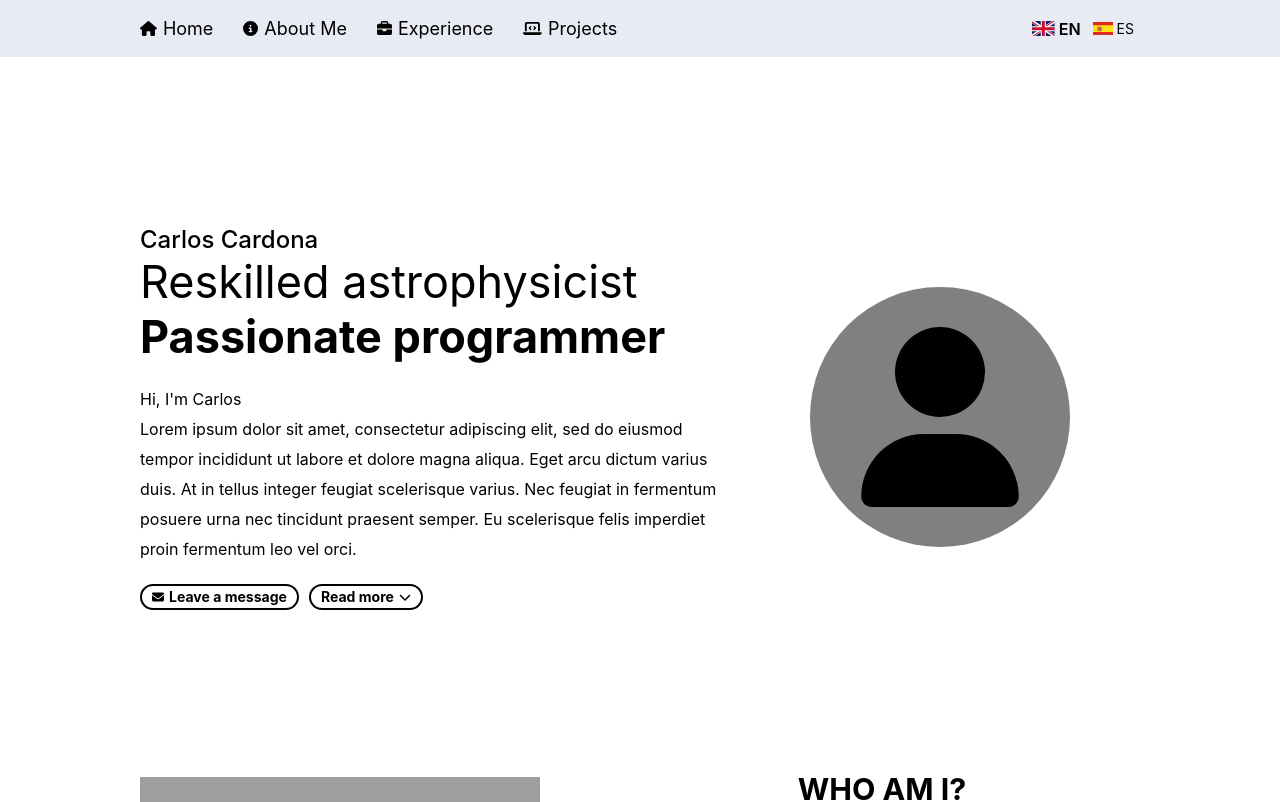
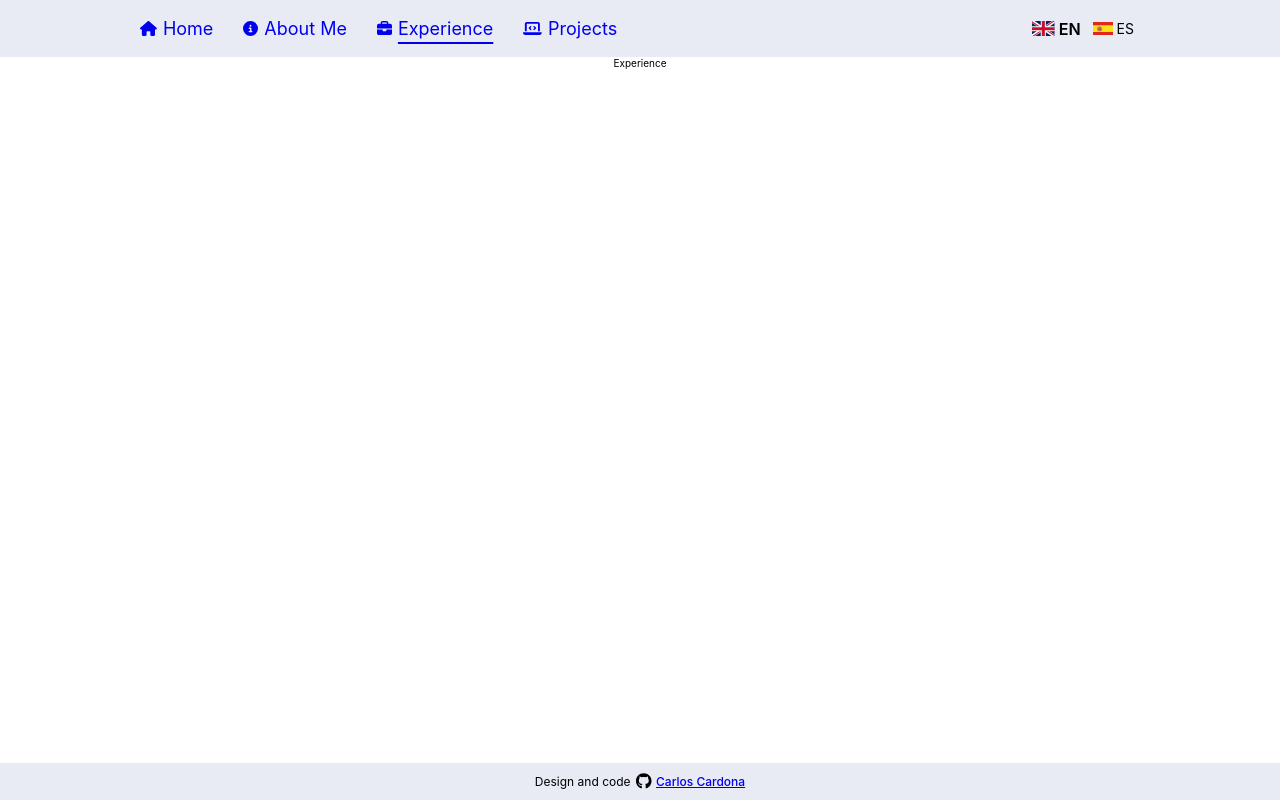
Before and after one commit to ccardonaguillen/portfolio, a React (Create React App) app: page /experience in a window 1280 px wide. Shown: the top 802 px of the page. Built offline with nearby package versions, Linux system fonts and the light colour scheme; grey boxes are pictures that could not be loaded.

Commit message:
Wrap App with React Router and connect nav items with NavLinks

```diff
--- a/package.json
+++ b/package.json
@@ -15,6 +15,7 @@
     "react": "^18.2.0",
     "react-dom": "^18.2.0",
     "react-i18next": "^12.1.5",
+    "react-router-dom": "^6.8.1",
     "react-scripts": "5.0.1",
     "web-vitals": "^2.1.4"
   },
--- a/src/App.js
+++ b/src/App.js
@@ -1,13 +1,25 @@
+import { BrowserRouter, RouterProvider, Route, Routes } from 'react-router-dom';
+
 import Credits from './layouts/Credits';
 import Header from './layouts/Header';
 import Home from './pages/Home';
+import About from './pages/About';
+import Experience from './pages/Experience';
+import Projects from './pages/Projects';
 
 function App() {
     return (
         <div id="app">
-            <Header />
-            <Home />
-            <Credits project="portfolio" />
+            <BrowserRouter>
+                <Header />
+                <Routes>
+                    <Route path="/" element={<Home />} />
+                    <Route path="/about" element={<About />} />
+                    <Route path="/experience" element={<Experience />} />
+                    <Route path="/projects" element={<Projects />} />
+                </Routes>
+                <Credits project="portfolio" />
+            </BrowserRouter>
         </div>
     );
 }
--- a/src/components/NavItem/index.js
+++ b/src/components/NavItem/index.js
@@ -1,13 +1,16 @@
 import React from 'react';
+import { NavLink } from 'react-router-dom';
 import { FontAwesomeIcon } from '@fortawesome/react-fontawesome';
 
 import './style.css';
 
-export default function NavItem({ icon, title }) {
+export default function NavItem({ icon, title, to }) {
     return (
         <li className="nav-item-container">
-            <FontAwesomeIcon icon={icon} />
-            <p>{title}</p>
+            <NavLink to={to} className={({ isActive }) => (isActive ? 'active' : undefined)}>
+                <FontAwesomeIcon icon={icon} />
+                <p>{title}</p>
+            </NavLink>
         </li>
     );
 }
--- a/src/components/NavItem/style.css
+++ b/src/components/NavItem/style.css
@@ -1,4 +1,4 @@
-.nav-item-container {
+.nav-item-container>a {
     display: flex;
     align-items: center;
     gap: 0.6rem;
@@ -6,13 +6,19 @@
     /* transition: all 0.2s ease-out; */
 }
 
-.nav-item-container:hover {
-    color: orangered;
+
+.nav-item-container>a.active {
     text-decoration: underline;
     text-decoration-thickness: 0.2rem;
     text-underline-offset: 0.7rem;
 }
 
+.nav-item-container:hover {
+    color: orangered;
+    transform: scale(1.05);
+}
+
+
 .nav-item-container>svg {
     font-size: 1.4rem;
 
--- a/src/index.css
+++ b/src/index.css
@@ -11,6 +11,14 @@ body {
   margin: 0;
   -webkit-font-smoothing: antialiased;
   -moz-osx-font-smoothing: grayscale;
+}
+
+a {
+  text-decoration: none;
+}
+
+a:visited {
+  color: inherit;
 }
 
 h1,
--- a/src/layouts/Header/index.js
+++ b/src/layouts/Header/index.js
@@ -1,13 +1,13 @@
 import React, { useState } from 'react';
 import { useTranslation } from 'react-i18next';
 
+import { FontAwesomeIcon } from '@fortawesome/react-fontawesome';
 import {
     faHeading,
     faBriefcase,
     faCircleInfo,
     faHouse,
     faLaptopCode,
-    faUpRightFromSquare,
     faBars,
 } from '@fortawesome/free-solid-svg-icons';
 
@@ -16,7 +16,6 @@ import NavItem from '../../components/NavItem';
 import LangButton from '../../components/LangButton';
 import FlagSpain from '../../assets/flags/spain';
 import FlagUK from '../../assets/flags/uk';
-import { FontAwesomeIcon } from '@fortawesome/react-fontawesome';
 
 export default function Header() {
     const { t } = useTranslation();
@@ -32,10 +31,14 @@ export default function Header() {
                 <FontAwesomeIcon icon={faBars} id="menu-toggle" onClick={handleToggleMenu} />
                 <nav id="nav-items" className={isMenuHidden ? 'collapse' : ''}>
                     <ul>
-                        <NavItem icon={faHouse} title={t('navItems.home')} />
-                        <NavItem icon={faCircleInfo} title={t('navItems.about')} />
-                        <NavItem icon={faBriefcase} title={t('navItems.experience')} />
-                        <NavItem icon={faLaptopCode} title={t('navItems.projects')} />
+                        <NavItem to="/" icon={faHouse} title={t('navItems.home')} />
+                        <NavItem to="about" icon={faCircleInfo} title={t('navItems.about')} />
+                        <NavItem
+                            to="experience"
+                            icon={faBriefcase}
+                            title={t('navItems.experience')}
+                        />
+                        <NavItem to="projects" icon={faLaptopCode} title={t('navItems.projects')} />
                     </ul>
                 </nav>
                 <div id="header-controls">
--- /dev/null
+++ b/src/pages/About/index.js
@@ -0,0 +1,7 @@
+import './style.css';
+
+function About() {
+    return <main id="about">About page</main>;
+}
+
+export default About;
--- /dev/null
+++ b/src/pages/Experience/index.js
@@ -0,0 +1,7 @@
+import './style.css';
+
+function Experience() {
+    return <main id="experience">Experience</main>;
+}
+
+export default Experience;
--- /dev/null
+++ b/src/pages/Projects/index.js
@@ -0,0 +1,7 @@
+import './style.css';
+
+function Projects() {
+    return <main id="projects">Projects</main>;
+}
+
+export default Projects;
```
Also changed, not shown: src/pages/About/style.css (added), src/pages/Experience/style.css (added), src/pages/Projects/style.css (added), 1 other file (tests, documents, lock files or other folders).
